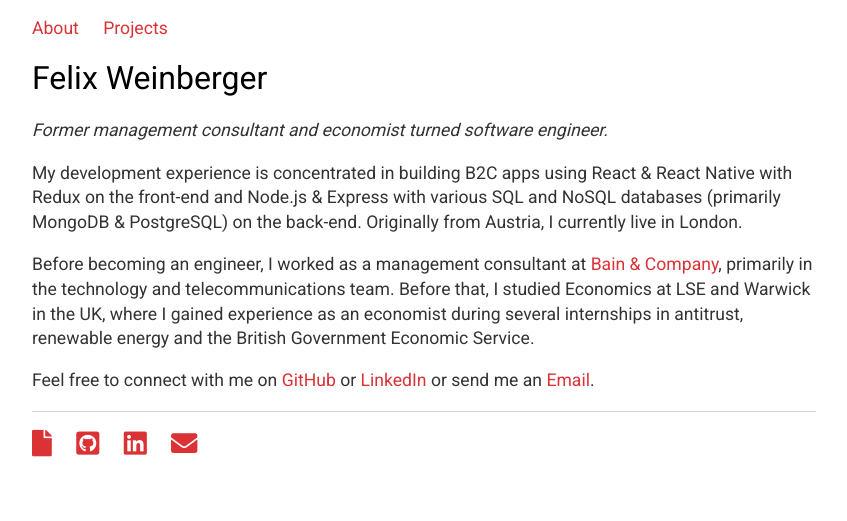
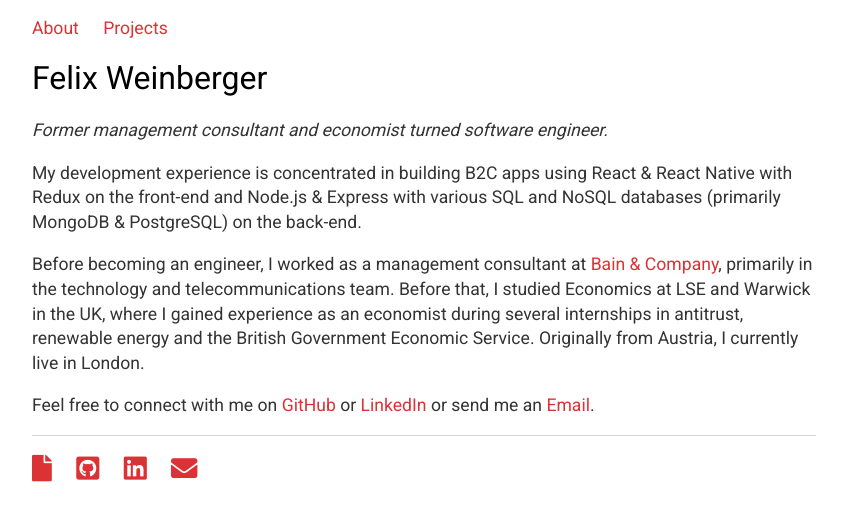
Before and after one commit to felixweinberger/felixweinberger.github.io, a Jekyll site: the page built from index.md, in a window 1280 px wide. Shown: the top 521 px of the page, without its empty margins (216-1063 px from the left). Built offline with Jekyll 4.4.1, drawn with Linux system fonts in a browser that asks for light colours.

Commit message:
feat(cv): update cv

```diff
--- a/index.md
+++ b/index.md
@@ -5,8 +5,8 @@
 
 *Former management consultant and economist turned software engineer.*
 
-My development experience is concentrated in building B2C apps using React & React Native with Redux on the front-end and Node.js & Express with various SQL and NoSQL databases (primarily MongoDB & PostgreSQL) on the back-end. Originally from Austria, I currently live in London.
+My development experience is concentrated in building B2C apps using React & React Native with Redux on the front-end and Node.js & Express with various SQL and NoSQL databases (primarily MongoDB & PostgreSQL) on the back-end.
 
-Before becoming an engineer, I worked as a management consultant at [Bain & Company](https://bain.com), primarily in the technology and telecommunications team. Before that, I studied Economics at LSE and Warwick in the UK, where I gained experience as an economist during several internships in antitrust, renewable energy and the British Government Economic Service.
+Before becoming an engineer, I worked as a management consultant at [Bain & Company](https://bain.com), primarily in the technology and telecommunications team. Before that, I studied Economics at LSE and Warwick in the UK, where I gained experience as an economist during several internships in antitrust, renewable energy and the British Government Economic Service. Originally from Austria, I currently live in London.
 
 Feel free to connect with me on [GitHub](https://github.com/felixweinberger) or [LinkedIn](https://linkedin.com/in/felixweinberger) or send me an [Email](mailto:felix.weinberger@gmail.com).
```
Also changed, not shown: 1 other file.
